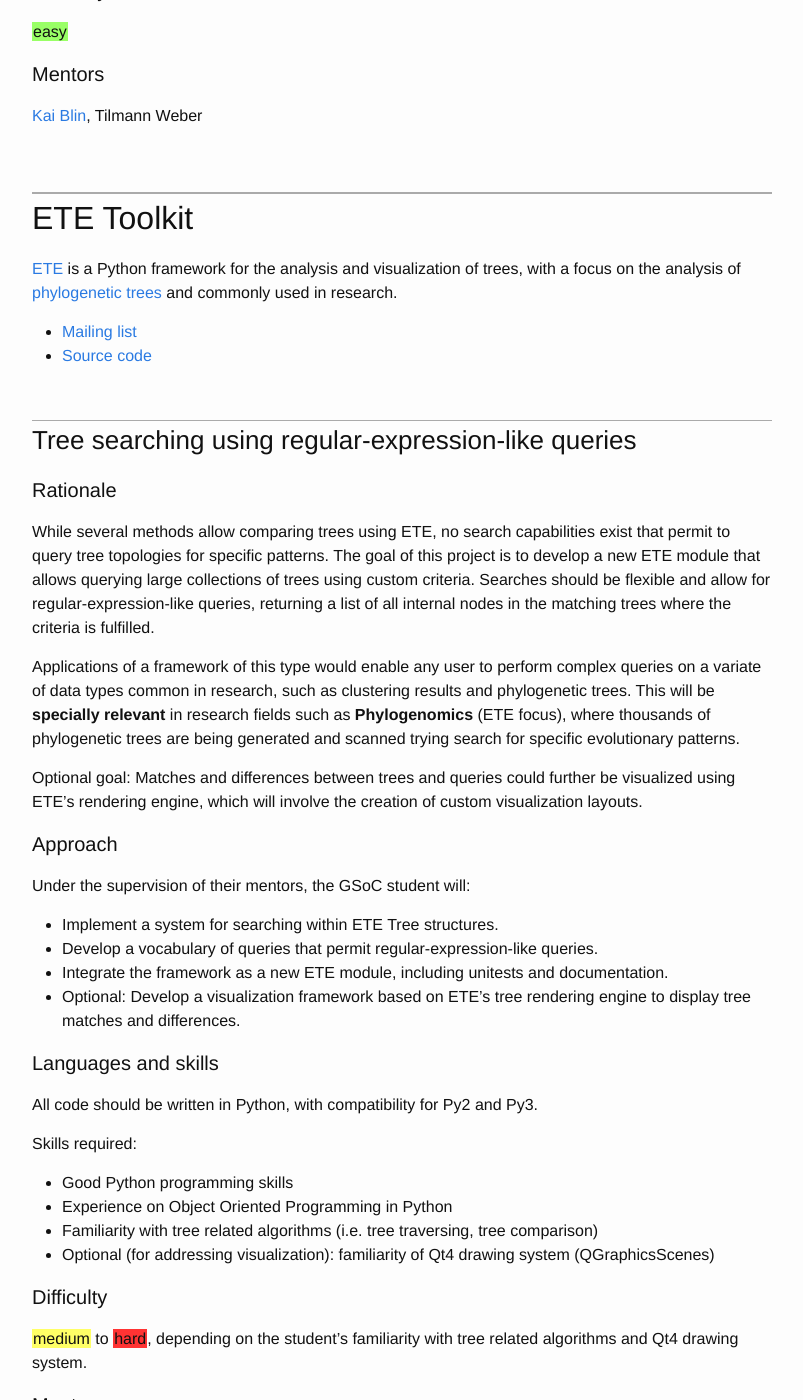
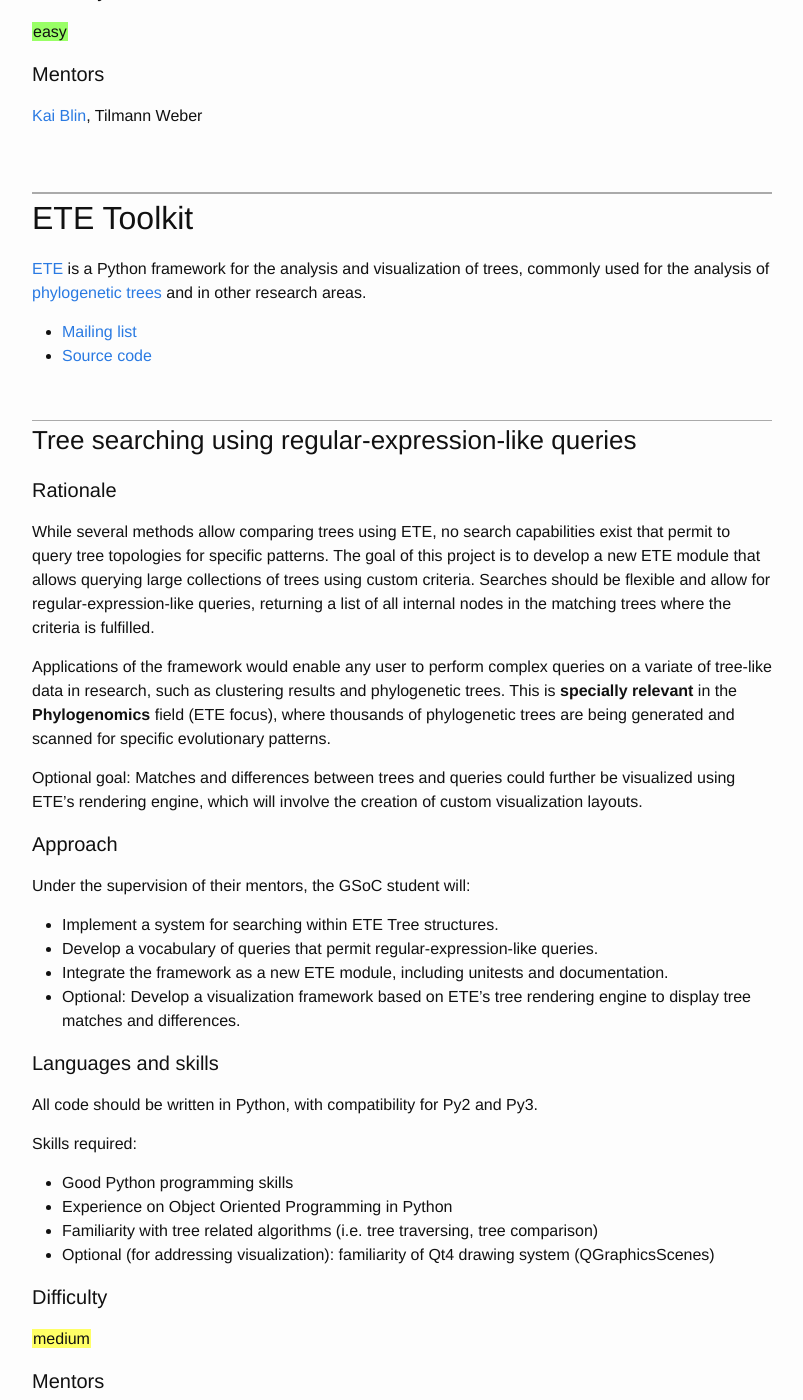
Before and after one commit to OBF/GSoC, a Jekyll site: the page built from 00_ideas.md, in a window 1280 px wide and 1400 px high, scrolled down 10009 px. Shown: the whole window, without its empty margins (238-1041 px from the left). Built offline with Jekyll 4.4.1, drawn with Linux system fonts in a browser that asks for light colours.

Commit message:
better descriptions

```diff
--- a/00_ideas.md
+++ b/00_ideas.md
@@ -394,9 +394,9 @@
 ## ETE Toolkit
 
 [ETE](http://etetoolkit.org) is a Python framework for the analysis and
-visualization of trees, with a focus on the analysis of
-[phylogenetic trees](https://en.wikipedia.org/wiki/Phylogenetic_tree) and
-commonly used in research.
+visualization of trees, commonly used for the analysis of
+[phylogenetic trees](https://en.wikipedia.org/wiki/Phylogenetic_tree) and in other research areas.
+
 
 * [Mailing list](https://groups.google.com/forum/#!forum/etetoolkit)
 * [Source code](https://github.com/etetoolkit/ete)
@@ -412,11 +412,11 @@
 allow for regular-expression-like queries, returning a list of all internal
 nodes in the matching trees where the criteria is fulfilled.
 
-Applications of a framework of this type would enable any user to perform
-complex queries on a variate of data types common in research, such as
-clustering results and phylogenetic trees. This will be **specially relevant**
-in research fields such as **Phylogenomics** (ETE focus), where thousands of
-phylogenetic trees are being generated and scanned trying search for specific
+Applications of the framework would enable any user to perform
+complex queries on a variate of tree-like data in research, such as
+clustering results and phylogenetic trees. This is **specially relevant**
+in the **Phylogenomics**  field (ETE focus), where thousands of
+phylogenetic trees are being generated and scanned for specific
 evolutionary patterns.
 
 Optional goal: Matches and differences between trees and queries could further be
@@ -445,8 +445,7 @@
 
 #### Difficulty
 
-<span class="medium">medium</span> to <span class="hard">hard</span>, depending on
-the student's familiarity with tree related algorithms and Qt4 drawing system.
+<span class="medium">medium</span>
 
 #### Mentors
 [Jaime Huerta-Cepas](http://github.com/jhcepas), [Renato Alves](http://github.com/unode), [Francois Serra](http://github.com/fransua)
```
